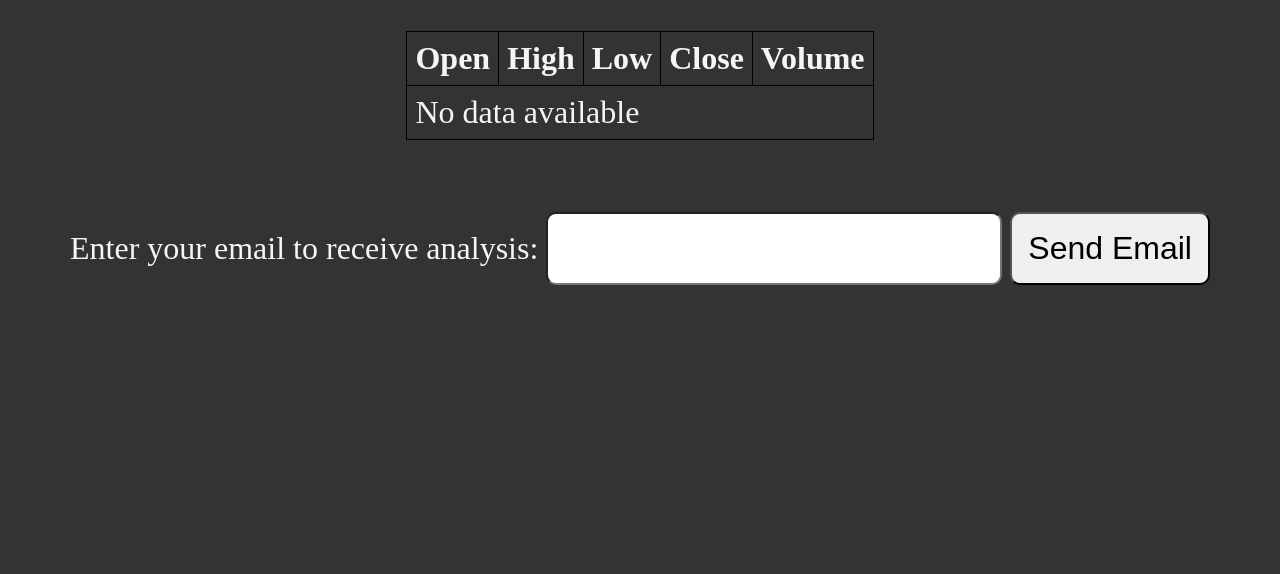
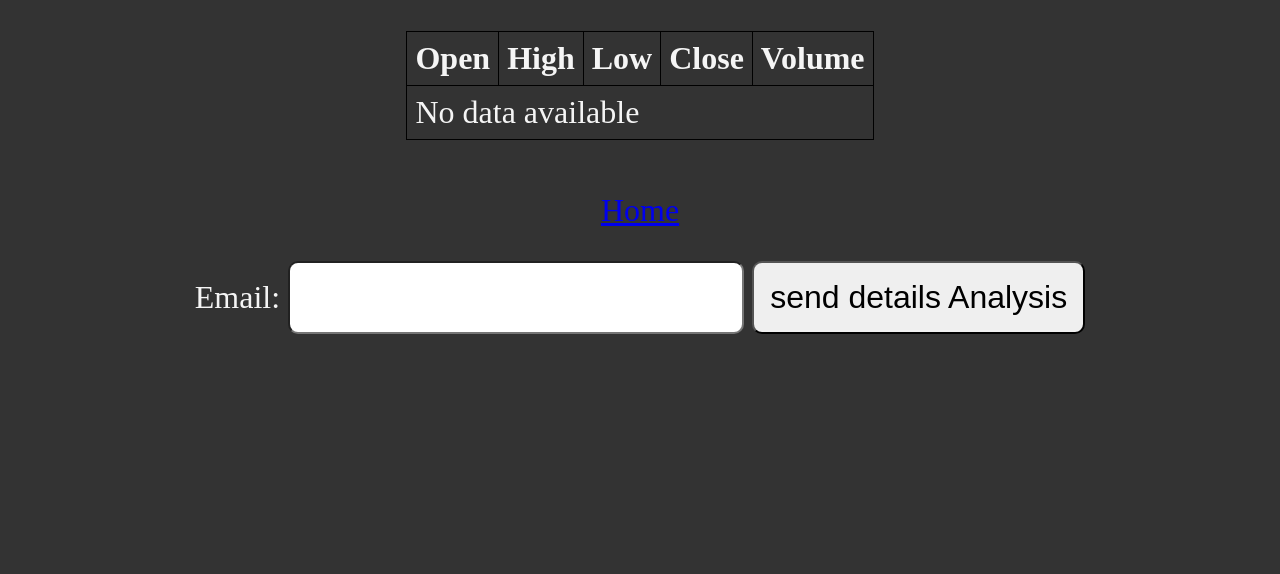
Before and after one commit to Dandata0101/mbs-Stock-signal-project, a Flask app: template templates/stock.html in a window 1280 px wide. Shown: the part 147-721 px from the top of the page. Run offline with Flask 3, Linux system fonts and the light colour scheme; the template is opened without the code that fills it, so the values that code supplies are empty; parts of the project's set-up code (start-up, migrations or seed data) failed here and were passed over.

Commit message:
added back home link

```diff
--- a/main.py
+++ b/main.py
@@ -1,4 +1,8 @@
 from flask import Flask, request, render_template, jsonify, session
+import matplotlib
+matplotlib.use('Agg')  # Use the 'Agg' backend which is non-interactive and does not require a GUI
+import matplotlib.pyplot as plt
+
 import os
 from scripts.yahoofinance import create_dataframe
 from scripts.buysellfx import buysellfx
--- a/templates/stock.html
+++ b/templates/stock.html
@@ -56,13 +56,13 @@
     </div>
 
     <!-- New Email Form -->
-    <div class="email-form">
-        <form action="/ty" method="POST">
-            <label for="email">Enter your email to receive analysis:</label>
-            <input type="email" id="email" name="email" required>
-            <input type="submit" value="Send Email">
-        </form>
-    </div>
+    <a href="/" class="home-link">Home</a>
+    <form action="/ty" method="get">
+        <label for="email">Email:</label>
+        <input type="email" id="email" name="email" required>
+        <button type="submit">send details Analysis</button>
+    </form>
+
 
     <div class="chart-container">
         {{ chart|safe }}
```
Also changed, not shown: static/images/chart.png, 2 other files.
